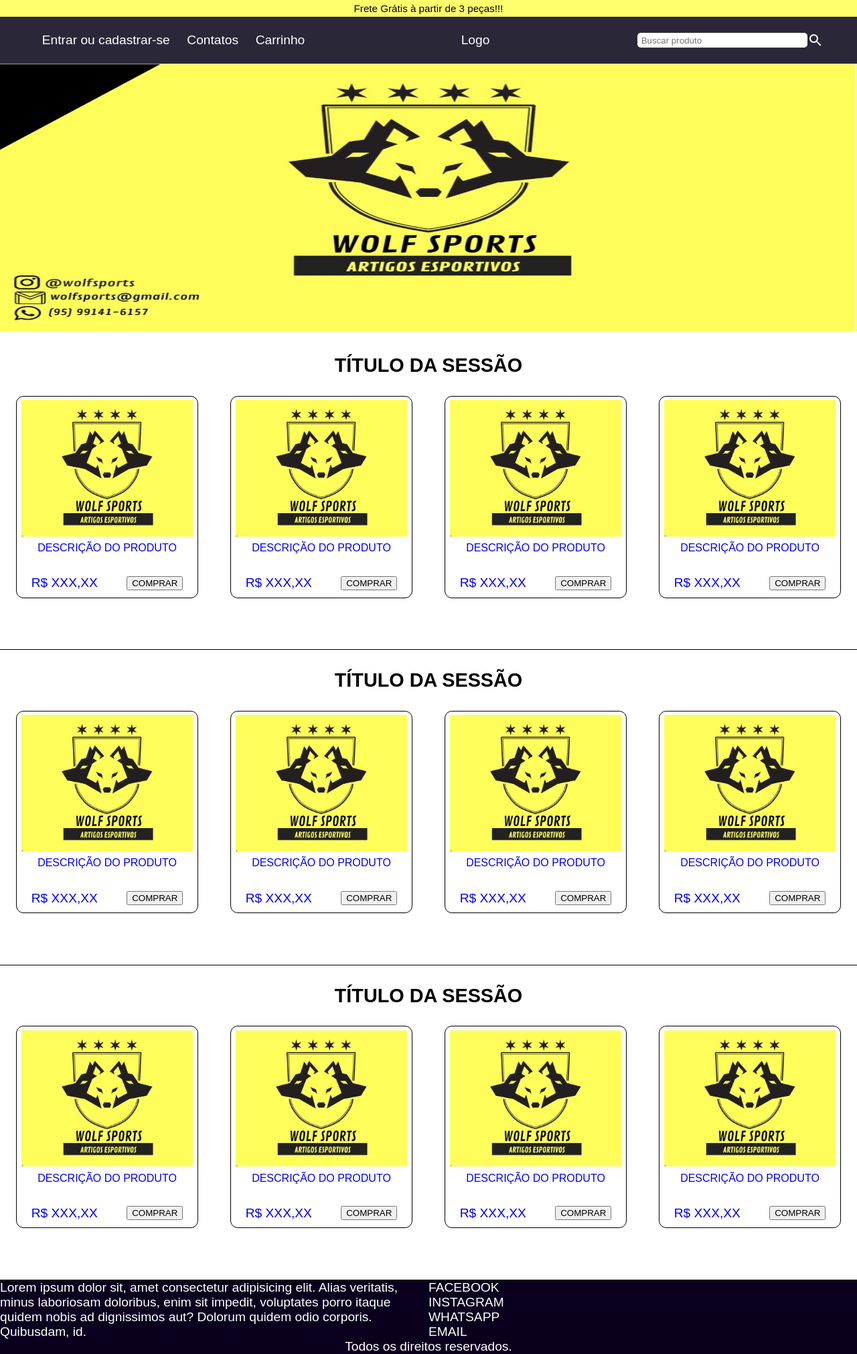
After one commit to lucassousa12/site-loja, a PHP site: page /paginas/index.php in a window 1280 px wide. The commit adds this page. Shown: the whole page at 67% size. Run offline with PHP 8.4, Linux system fonts and the light colour scheme.

Commit message:
Adicionando comando include, organizando pastas do projeto e adicionando responsividade ao menu

```diff
--- /dev/null
+++ b/construtores/footer.php
@@ -0,0 +1,32 @@
+<!DOCTYPE html>
+<html lang="pt-br">
+<head>
+    <meta charset="UTF-8">
+    <meta http-equiv="X-UA-Compatible" content="IE=edge">
+    <meta name="viewport" content="width=device-width, initial-scale=1.0">
+    <link rel="stylesheet" href="../css/style.css">
+    <link rel="stylesheet" href="../css/mobile.css" media= "(max-width: 320px)">
+</head>
+<body>
+
+<footer>
+    <section class="footer">
+        <section class="algo">
+            Lorem ipsum dolor sit, amet consectetur adipisicing elit. Alias veritatis, minus laboriosam doloribus, enim sit impedit, voluptates porro itaque quidem nobis ad dignissimos aut? Dolorum quidem odio corporis. Quibusdam, id.
+        </section>
+        <section class="footer-contatos">
+            <ul>
+                <li><a href="#">FACEBOOK</a></li>
+                <li><a href="#">INSTAGRAM</a></li>
+                <li><a href="#">WHATSAPP</a></li>
+                <li><a href="#">EMAIL</a></li>
+            </ul>
+        </section>
+        </section>
+        <section class=" footer-mensagem centro">
+            <p>Todos os direitos reservados.</p>
+        </section>
+    </footer>
+
+</body>
+</html>
--- /dev/null
+++ b/construtores/header.php
@@ -0,0 +1,52 @@
+<!DOCTYPE html>
+<html lang="pt-br">
+<head>
+    <meta charset="UTF-8">
+    <meta http-equiv="X-UA-Compatible" content="IE=edge">
+    <meta name="viewport" content="width=device-width, initial-scale=1.0">
+    <link rel="stylesheet" href="../css/style.css">
+    <link rel="stylesheet" href="../css/mobile.css" media= "(max-width: 940px)">
+
+
+</head>
+<body>
+
+    <header class="header">
+        <!-- Mensagem superior do Site  -->
+        <p class="msg centro">Frete Grátis à partir de 3 peças!!!</p>
+        <!-- Menu do Site               -->
+        <section class="menu-principal">
+            <!-- Menu de Links          -->
+            <nav id="nav-menu">
+
+                <button id="btn-menu">
+                <span id="hamburguer"></span>
+                Menu
+                </button>
+
+                <ul class="menu">
+                    <li><a href="#">Entrar ou cadastrar-se</a></li>
+                    <li><a href="#">Contatos</a></li>
+                    <li><a href="#">Carrinho</a></li>
+                </ul>
+
+            </nav>
+            <!-- Logo do Site           -->
+            <a href="#" class="centro">Logo</a>
+            <!-- Buscador do Site       -->
+            <div class="centro busca">
+                <input type="text" id="txtbusca" placeholder=" Buscar produto">
+                <a href="#" id="btnbusca">
+                    <img src="../imagens/outline_search_white_24dp.png">
+                </a>
+            </div>
+
+        </section>
+        <section>
+
+        </section>
+    </header>
+
+    <script src="../js/script.js"></script>
+</body>
+</html>
--- /dev/null
+++ b/construtores/sessao-padrao.php
@@ -0,0 +1,83 @@
+<!DOCTYPE html>
+<html lang="pt-br">
+<head>
+    <meta charset="UTF-8">
+    <meta http-equiv="X-UA-Compatible" content="IE=edge">
+    <meta name="viewport" content="width=device-width, initial-scale=1.0">
+    <link rel="stylesheet" href="../css/style.css">
+    <link rel="stylesheet" href="../css/mobile.css" media= "(max-width: 320px)">
+</head>
+<body>
+    <section class="area-vendas">
+
+        <div class="centro">
+            <h1 >TÍTULO DA SESSÃO</h1>
+        </div>
+
+        <div class="posts">
+
+            <section class="anuncio">
+                <a href="#" class="campo-anuncio">
+                    <div class="centro">
+                        <img src="../imagens/Logo.jpeg" alt="">
+                    </div>
+                    <div>
+                        <p class="descrição centro">DESCRIÇÃO DO PRODUTO</p>
+                    </div>
+                    <div class="preço">
+                        <p>R$ XXX,XX</p>
+                        <button>COMPRAR</button>
+                    </div>
+                </a>
+            </section>
+
+            <section class="anuncio">
+                <a href="#" class="campo-anuncio">
+                    <div class="centro">
+                        <img src="../imagens/Logo.jpeg" alt="">
+                    </div>
+                    <div>
+                        <p class="descrição centro">DESCRIÇÃO DO PRODUTO</p>
+                    </div>
+                    <div class="preço">
+                        <p>R$ XXX,XX</p>
+                        <button>COMPRAR</button>
+                    </div>
+                </a>
+            </section>
+
+            <section class="anuncio">
+                <a href="#" class="campo-anuncio">
+                    <div class="centro">
+                        <img src="../imagens/Logo.jpeg" alt="">
+                    </div>
+                    <div>
+                        <p class="descrição centro">DESCRIÇÃO DO PRODUTO</p>
+                    </div>
+                    <div class="preço">
+                        <p>R$ XXX,XX</p>
+                        <button>COMPRAR</button>
+                    </div>
+                </a>
+            </section>
+
+            <section class="anuncio">
+                <a href="#" class="campo-anuncio">
+                    <div class="centro">
+                        <img src="../imagens/Logo.jpeg" alt="">
+                    </div>
+                    <div>
+                        <p class="descrição centro">DESCRIÇÃO DO PRODUTO</p>
+                    </div>
+                    <div class="preço">
+                        <p>R$ XXX,XX</p>
+                        <button>COMPRAR</button>
+                    </div>
+                </a>
+            </section>
+
+        </div>
+
+    </section>
+</body>
+</html>
--- /dev/null
+++ b/css/mobile.css
@@ -0,0 +1,100 @@
+*{
+    margin: 0px;
+    padding: 0px;
+}
+body, ul, li, p {
+    text-decoration: none;
+    list-style: none;
+    font-family: sans-serif;
+    font-size: 1.2rem;
+}
+.centro{
+    display: flex;
+    justify-content: center;
+    align-items: center;
+}
+.menu-principal{
+    background-color: rgba(3, 0, 19, 0.842);
+    display: flex;
+    justify-content:space-between;
+    align-items:center;
+    height: 60px;
+    padding: 0 1.5rem;
+}
+.menu-principal a{
+    color: rgb(255, 255, 255);
+}
+#btnbusca{
+    display: flex;
+    width: 35px;
+}
+#btn-menu{
+    color: white;
+    display: flex;
+    padding: .5rem 1rem;
+    font-size: 1rem;
+    border: none;
+    background: none;
+    cursor: pointer;
+    gap: .5rem;
+}
+#hamburguer{
+    display:block;
+    border-top: 2px solid;
+    width:20px;
+}
+#hamburguer::after, #hamburguer::before{
+    content: "";
+    display:block;
+    width: 20px;
+    height: 2px;
+    margin-top: 5px;
+    background: currentColor;
+    transition: .3s;
+    position: relative;
+}
+#nav-menu.active #hamburguer{
+    border-top-color: transparent;
+}
+#nav-menu.active #hamburguer::before{
+    transform: rotate(135deg);
+}
+#nav-menu.active #hamburguer::after{
+    top:-7px;
+    transform: rotate(-135deg);
+}
+.menu{
+    display: block;
+    position: absolute;
+    width: 100%;
+    top: 100px;
+    background-color: rgba(3, 0, 19, 0.842);
+    height: 0;
+    transition: .6s;
+    left: 0px;
+    z-index: 1000;
+    visibility: hidden;
+    overflow-y: hidden;
+}
+.menu li{
+    display: flex;
+    justify-content: start;
+}
+.menu li a{
+    width: 93%;
+    margin: 0 0.7rem;
+    padding: 1.5rem 0;
+    border-bottom: 2px solid rgba(255, 255, 110, .25);
+}
+#nav-menu.active .menu{
+
+    height: calc(100vh - 100px);
+    visibility: visible;
+    overflow-y: auto;
+}
+.busca{
+    display: none;
+}
+.msg{
+    height: 40px;
+}
--- a/css/style.css
+++ b/css/style.css
@@ -8,27 +8,22 @@ body, ul, li, p{
 }
 a{
     text-decoration: none;
-    color: black;
-}
-.centro{
-    display: flex;
-    justify-content: center;
-    align-items: center;
 }
 .msg{
-    background-color: rgb(241, 241, 122);
-    height: 20px;
+    background-color: rgb(255, 255, 110);
+    height: 25px;
     font-size: 0.95rem;
-
 }
 .menu-principal{
     background-color: rgba(3, 0, 19, 0.842);
-    display: grid;
-    grid-template-columns: 1.5fr 3.5fr 0fr 3.5fr;
-    grid-row: 1fr 1fr;
+    display:flex;
+    align-items: center;
+    justify-content: space-between;
+    padding: 0 50px;
+    height: 70px;
 }
 .menu-principal a{
-    color: white;
+    color: rgb(255, 255, 255);
 }
 #btnbusca{
     padding-top: 5px;
@@ -44,9 +39,9 @@ a{
 }
 .menu{
     display: flex;
-    justify-content: space-around;
-    padding: 35px;
-    padding-left: 10px;
+}
+.menu li {
+    padding: 0 .8rem;
 }
 .menu li a:hover{
     border-bottom: 1.5px solid yellow;
@@ -116,11 +111,16 @@ footer a{
     background-color: rgb(10, 0, 30);
 
 }
-.footer-contatos{
-
-}
 .footer-mensagem{
     background-color: rgb(10, 0, 30) ;
 }
-.algo{
+@media(min-width:940px){
+    #btn-menu{
+        display: none;
+    }
+    .centro{
+        display: flex;
+        justify-content: center;
+        align-items: center;
+    }
 }
--- /dev/null
+++ b/js/script.js
@@ -0,0 +1,9 @@
+const btnMobile = document.getElementById('btn-menu');
+
+function teste(){
+    if(event.type === 'touchstart') event.preventDefault();
+    const nav = document.getElementById("nav-menu");
+    nav.classList.toggle("active");
+}
+btnMobile.addEventListener('click', teste);
+btnMobile.addEventListener('touchstart', teste);
--- /dev/null
+++ b/paginas/index.php
@@ -0,0 +1,28 @@
+<!DOCTYPE html>
+<html lang="pt-br">
+<head>
+    <meta charset="UTF-8">
+    <meta http-equiv="X-UA-Compatible" content="IE=edge">
+    <meta name="viewport" content="width=device-width, initial-scale=1.0">
+    <title>Wolf Sports</title>
+</head>
+<body>
+    <!----------MENU---------------------------------------->
+    <?php include '../construtores/header.php'?>
+    <!--------------CORPO--------------------------------->
+        <section class="corpo">
+        <section class="banner">
+            <img src="../imagens/Cartão Visita.jpeg" alt="">
+        </section>
+    <!--------------SEÇAO: MAIS VENDIDOS--------------------->
+        <?php include '../construtores/sessao-padrao.php' ?>
+    <!-------------SEÇÃO: CAMISAS BRASILEIRAS---------------->
+        <?php include '../construtores/sessao-padrao.php' ?>
+    <!-------------SEÇÃO: CAMISAS iNTERNACIONAIS------------->
+        <?php include '../construtores/sessao-padrao.php' ?>
+    </section>
+    <!------------FOOTER------------------------------------->
+    <?php include '../construtores/footer.php' ?>
+    <!------------------------------>
+</body>
+</html>
--- /dev/null
+++ b/teste.php
@@ -0,0 +1,3 @@
+<?php
+    include 'header.php';
+?>
```
Also changed, not shown: index.php (deleted, +0 -279 lines), paginas/anuncio.html (deleted, +0 -12 lines).
